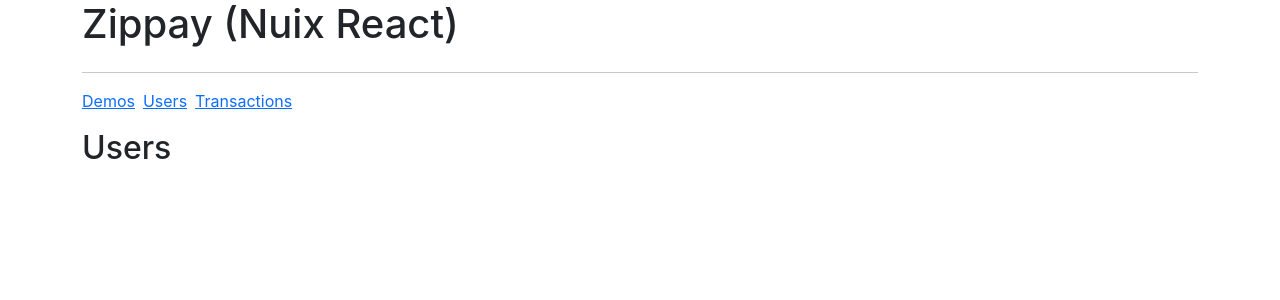
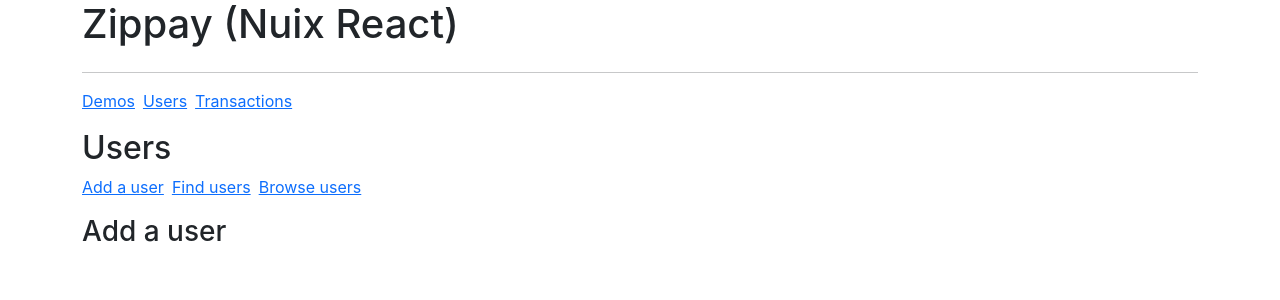
Before and after one commit to speedingplanet/nuix-react, a React (Create React App) app: page /users/add in a window 1280 px wide. Shown: the top 300 px of the page. Built offline with nearby package versions, Linux system fonts and the light colour scheme.

Commit message:
Lab 1 part 1 solution

```diff
--- /dev/null
+++ b/src/users/AddUser.jsx
@@ -0,0 +1,11 @@
+import React from 'react';
+
+export default function AddUser() {
+  return (
+    <div className="row">
+      <div className="col">
+        <h3>Add a user</h3>
+      </div>
+    </div>
+  );
+}
--- /dev/null
+++ b/src/users/BrowseUsers.jsx
@@ -0,0 +1,13 @@
+import React from 'react';
+
+const BrowseUsers = () => {
+  return (
+    <div className="row">
+      <div className="col">
+        <h3>Browse Users</h3>
+      </div>
+    </div>
+  );
+};
+
+export default BrowseUsers;
--- /dev/null
+++ b/src/users/FindUsers.jsx
@@ -0,0 +1,16 @@
+// rfc, rfce, rafce,
+// look at the ES7/React Snippets extension for more
+
+import React from 'react';
+
+const FindUsers = () => {
+  return (
+    <div className="row">
+      <div className="col">
+        <h3>Find Users</h3>
+      </div>
+    </div>
+  );
+};
+
+export default FindUsers;
--- a/src/users/UsersView.jsx
+++ b/src/users/UsersView.jsx
@@ -1,4 +1,8 @@
 import React from 'react';
+import { Route, Link } from 'react-router-dom';
+import AddUser from './AddUser';
+import BrowseUsers from './BrowseUsers';
+import FindUsers from './FindUsers';
 
 export default function UsersView() {
   return (
@@ -8,6 +12,30 @@
           <h2>Users</h2>
         </div>
       </div>
+      <div className="row">
+        <nav className="col">
+          <ul className="list-inline">
+            <li className="list-inline-item">
+              <Link to="/users/add">Add a user</Link>
+            </li>
+            <li className="list-inline-item">
+              <Link to="/users/find">Find users</Link>
+            </li>
+            <li className="list-inline-item">
+              <Link to="/users/browse">Browse users</Link>
+            </li>
+          </ul>
+        </nav>
+      </div>
+      <Route path="/users/add">
+        <AddUser />
+      </Route>
+      <Route path="/users/find">
+        <FindUsers />
+      </Route>
+      <Route path="/users/browse">
+        <BrowseUsers />
+      </Route>
     </section>
   );
 }
```
